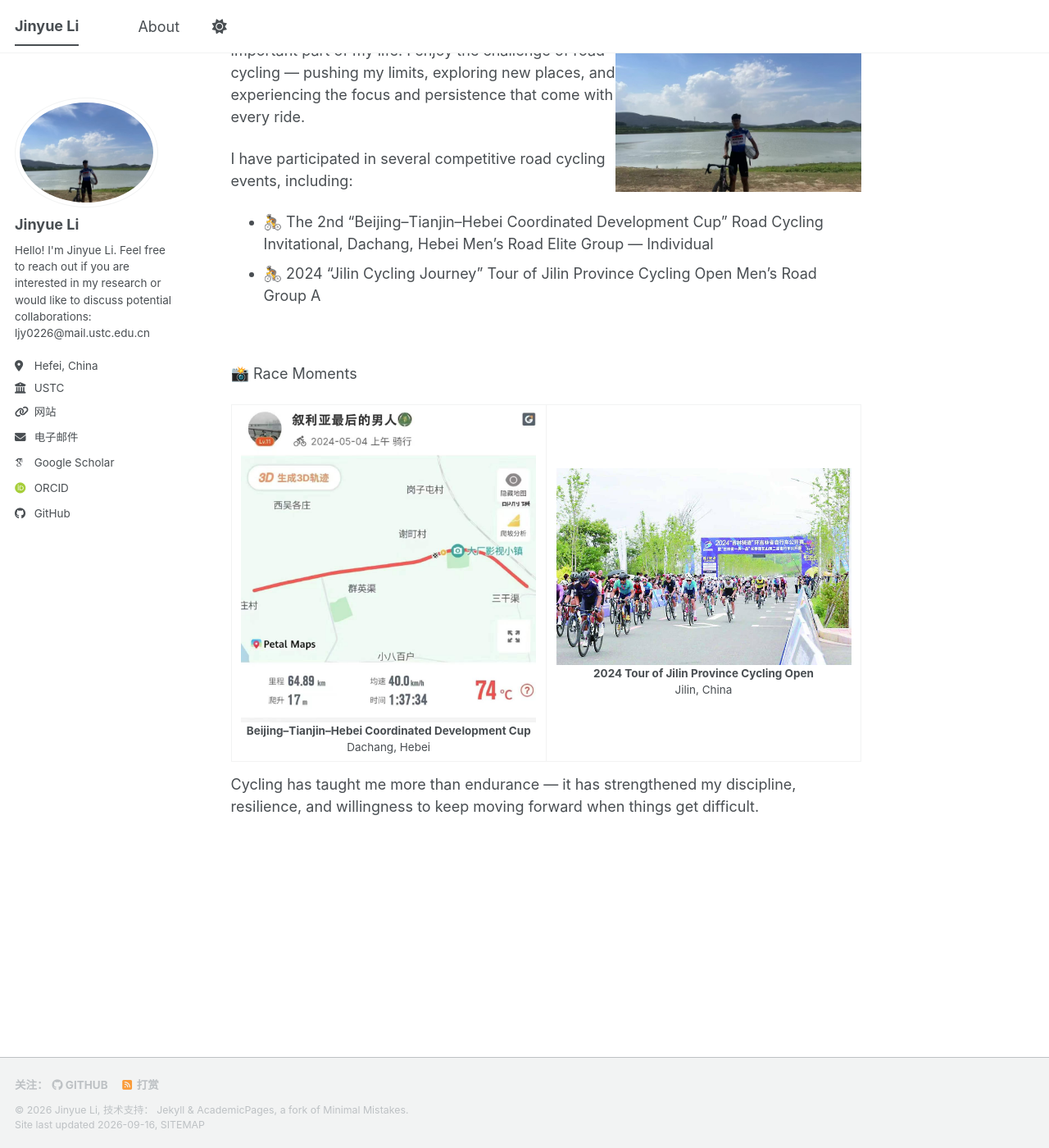
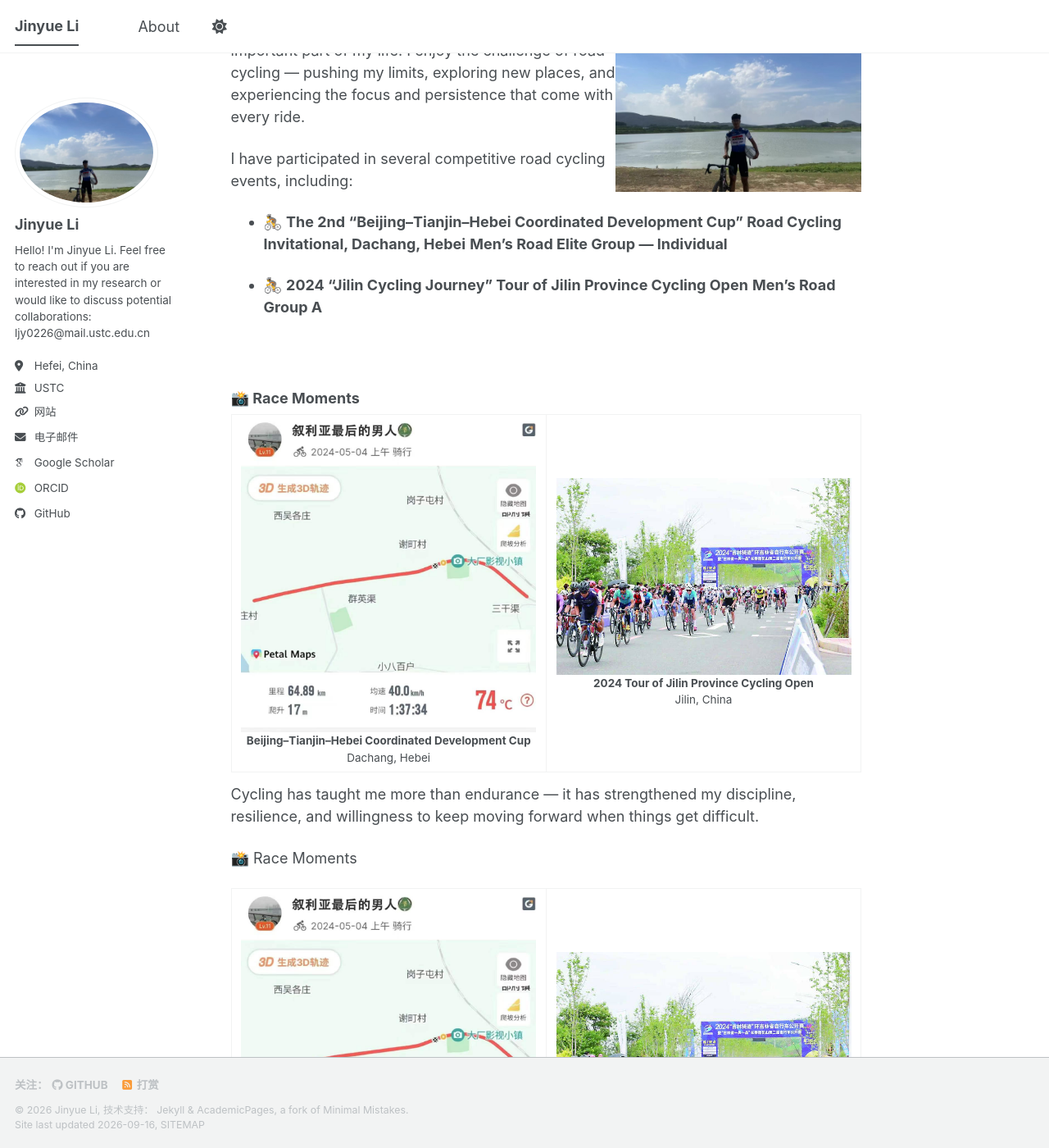
Before and after one commit to jylEcho/jylEcho.github.io, a Jekyll site: the page built from _pages/about.md, in a window 1280 px wide and 1400 px high, scrolled down 3120 px. Shown: the whole window at 82% size. Built offline with Jekyll 4.4.1, drawn with Linux system fonts in a browser that asks for light colours; some web fonts are replaced; a script bundle is joined from its source files by our own code; library files that are not in the unit come from our copies.

Commit message:
Update about.md

```diff
--- a/_pages/about.md
+++ b/_pages/about.md
@@ -105,22 +105,45 @@ Qiankun Li, Junyuan Mao, **Jinyue Li**, Rui Hao, Huabao Chen, Guanyu Chen, Lingh
 
 ## 🚴 Cycling Experience
 
-<img src="images/bike.jpg" width="300" align="right" />
+<img src="https://github.com/jylEcho/jylEcho.github.io/blob/master/images/bike.jpg?raw=true" width="300" align="right" />
 
 Outside of academics and work, cycling is an important part of my life.
 I enjoy the challenge of road cycling — pushing my limits, exploring new places, and experiencing the focus and persistence that come with every ride.
 
 I have participated in several competitive road cycling events, including:
 
-- 🚴 The 2nd “Beijing–Tianjin–Hebei Coordinated Development Cup” Road Cycling Invitational, Dachang, Hebei
-Men's Road Elite Group — Individual
-- 🚴 2024 “Jilin Cycling Journey” Tour of Jilin Province Cycling Open
-Men's Road Group A
+* 🚴 **The 2nd “Beijing–Tianjin–Hebei Coordinated Development Cup” Road Cycling Invitational, Dachang, Hebei**
+  **Men's Road Elite Group — Individual**
+
+* 🚴 **2024 “Jilin Cycling Journey” Tour of Jilin Province Cycling Open**
+  **Men's Road Group A**
 
 <br clear="right"/>
+
+### 📸 Race Moments
+
+<table>
+  <tr>
+    <td align="center">
+      <img src="https://github.com/jylEcho/jylEcho.github.io/blob/master/images/Dachang.jpg?raw=true" width="360"/><br/>
+      <b>Beijing–Tianjin–Hebei Coordinated Development Cup</b><br/>
+      Dachang, Hebei
+    </td>
+    <td align="center">
+      <img src="https://github.com/jylEcho/jylEcho.github.io/blob/master/images/jilin.jpeg?raw=true" width="360"/><br/>
+      <b>2024 Tour of Jilin Province Cycling Open</b><br/>
+      Jilin, China
+    </td>
+  </tr>
+</table>
+
+Cycling has taught me more than endurance — it has strengthened my discipline, resilience, and willingness to keep moving forward when things get difficult.
+
 
 📸 Race Moments
 
 <table> <tr> <td align="center"> <img src="images/Dachang.jpg" width="360"/><br/> <b>Beijing–Tianjin–Hebei Coordinated Development Cup</b><br/> Dachang, Hebei </td> <td align="center"> <img src="images/jilin.jpeg" width="360"/><br/> <b>2024 Tour of Jilin Province Cycling Open</b><br/> Jilin, China </td> </tr> </table>
 
 Cycling has taught me more than endurance — it has strengthened my discipline, resilience, and willingness to keep moving forward when things get difficult.
+
+---
```
